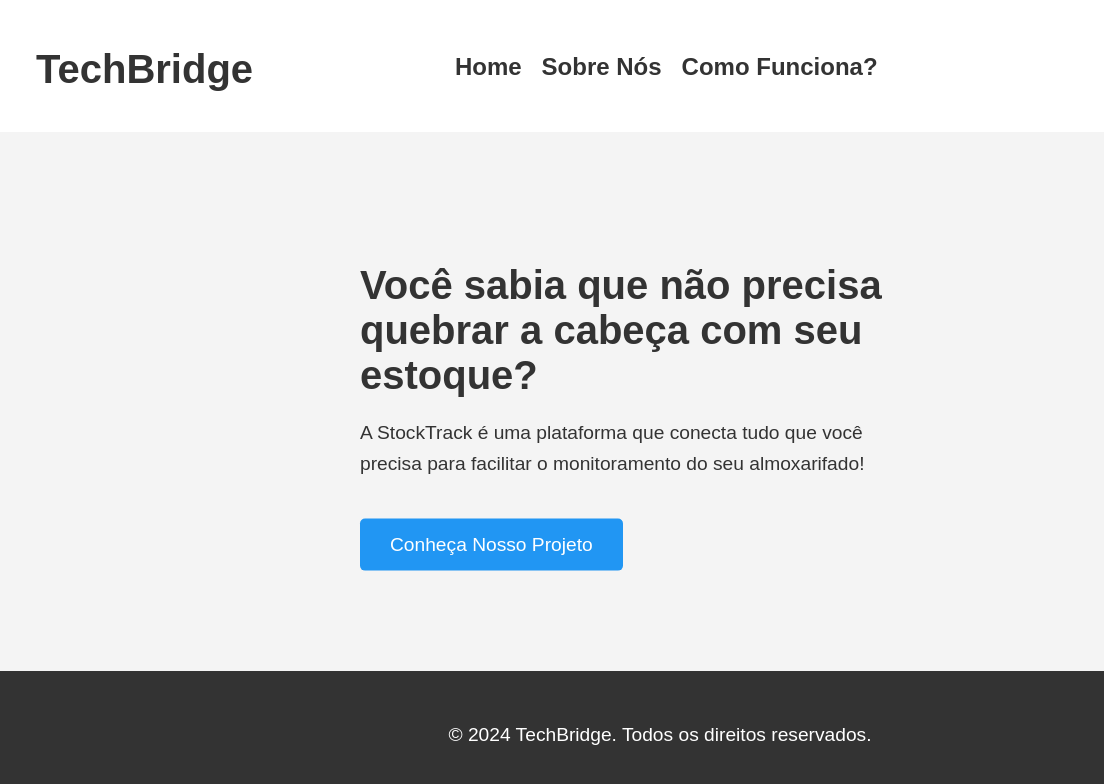
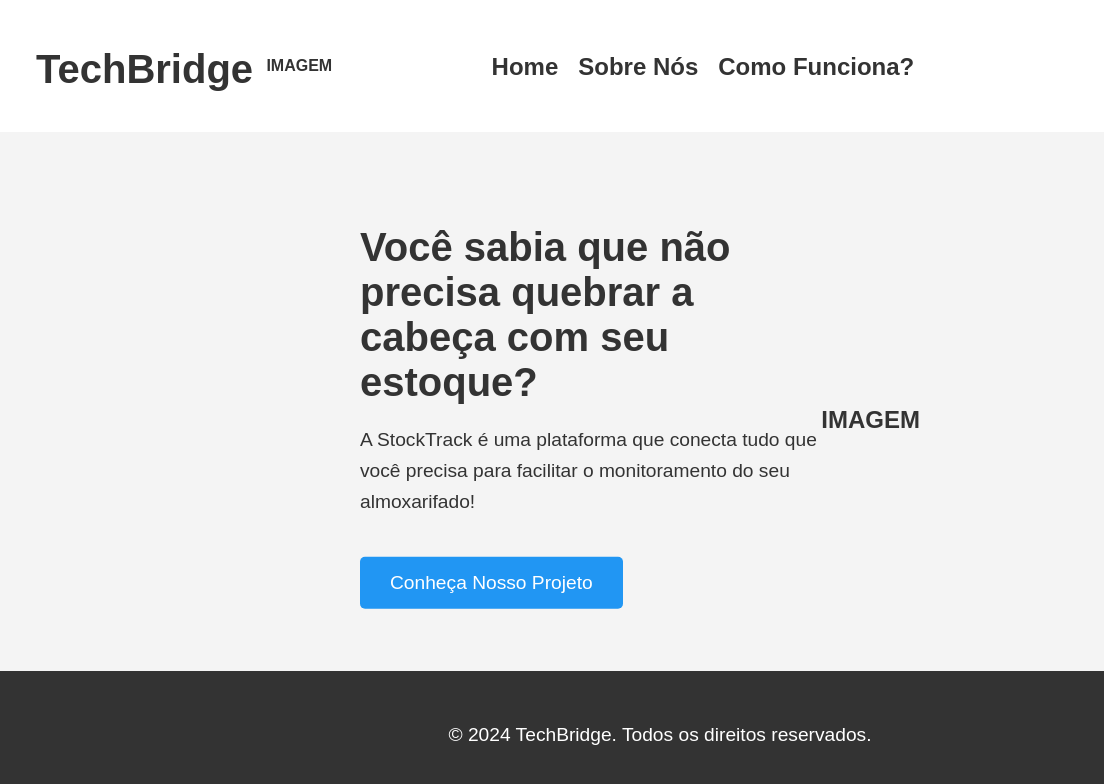
Before and after one commit to MukaDeveloper/TechBridge-LandingPage, a plain HTML site: page src/index.html in a window 1280 px wide. Shown: the full height of the page, 0-1104 px from the left. Drawn offline with Linux system fonts and the light colour scheme.

Commit message:
feat: staged changes

```diff
--- a/src/css/index.css
+++ b/src/css/index.css
@@ -22,7 +22,7 @@
     margin-left: 1rem;
 }
 
-.logo img {
+.logo .img {
     width: 60px;
 }
 
@@ -43,6 +43,11 @@
     text-decoration: none;
     color: #333;
     font-weight: bold;
+}
+
+a:hover {
+    color: #3a0613;
+    text-decoration: underline;
 }
 
 .social-links {
@@ -89,6 +94,7 @@
     border-radius: 5px;
     cursor: pointer;
     display: inline-block;
+    justify-content: center;
     margin-top: 20px;
     font-size: 1.2em;
 }
--- a/src/index.html
+++ b/src/index.html
@@ -16,7 +16,8 @@
     <header>
         <div class="logo">
             <!-- <img src="ecoleta-logo.png" alt="Logo E-Coleta"> -->
-            <h1>TechBridge</h1>
+            <h1>TechBridge</h1> &nbsp;&nbsp;&nbsp;
+            <h4 class="img">IMAGEM</h4>
         </div>
         <nav>
             <ul>
@@ -33,11 +34,14 @@
     <div class="main">
         <section class="main-content">
             <div class="main-content-left">
-                <h1>Você sabia que não precisa quebrar a cabeça com seu estoque?</h1>
-                <p>A StockTrack é uma plataforma que conecta tudo que você precisa para facilitar o monitoramento do seu almoxarifado!</p>
+                <div class="main-content-left-text">
+                    <h1>Você sabia que não precisa quebrar a cabeça com seu estoque?</h1>
+                    <p>A StockTrack é uma plataforma que conecta tudo que você precisa para facilitar o monitoramento do seu almoxarifado!</p>
+                </div>
                 <button class="cta-button">Conheça Nosso Projeto</button>
             </div>
             <div class="image-container main-content-right">
+                <h2>IMAGEM</h2>
                 <!-- <img src="mulher-reciclando.png" alt="Mulher descartando lixo eletrônico"> -->
             </div>
         </section>
```
